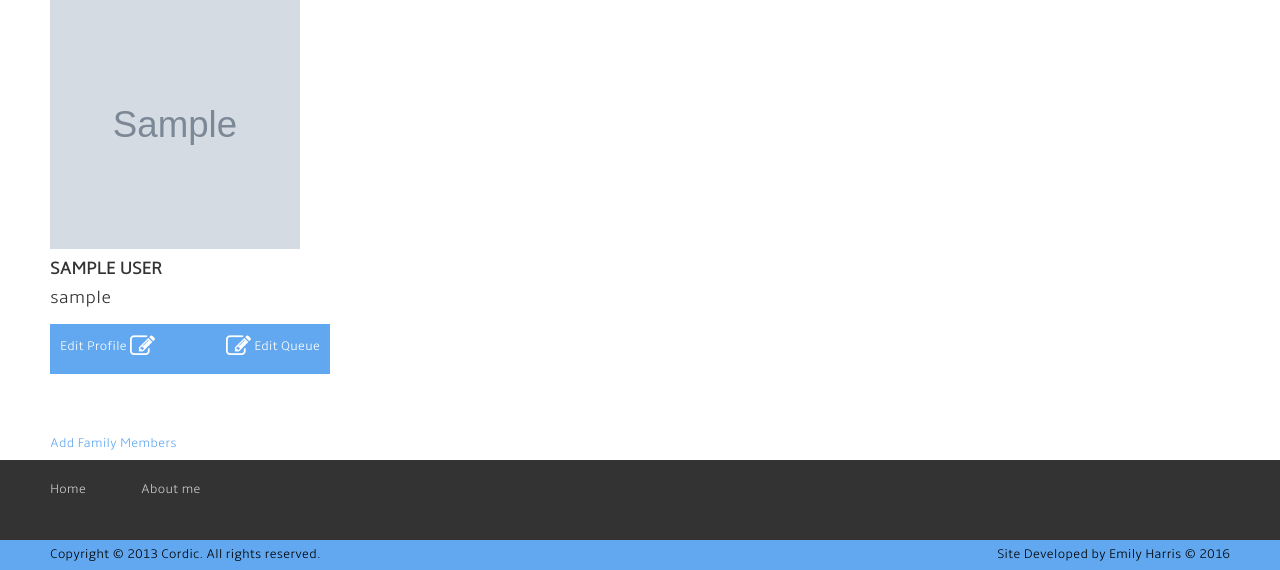
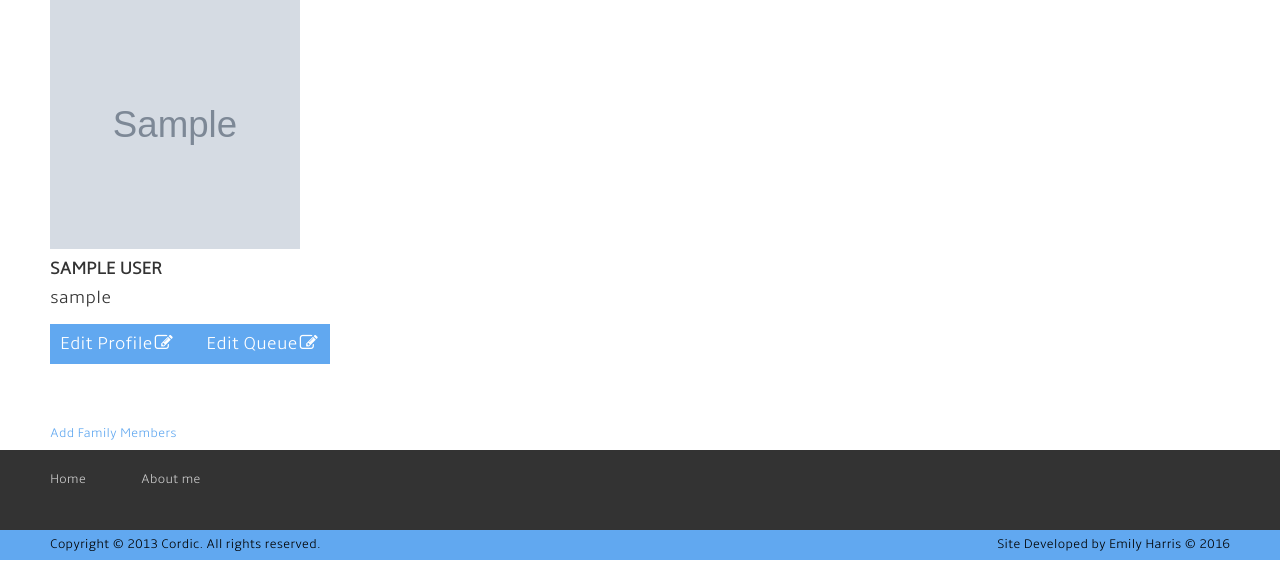
Before and after one commit to emilycharris/final_project, a Django app: page /children_profile_list/ in a window 1280 px wide. Shown: the part 257-827 px from the top of the page. Run offline with Django 3.2, Linux system fonts and the light colour scheme; a user stored in the database is signed in; tables that the repository leaves empty hold one stand-in row (values such as "Sample post"); grey boxes marked "Sample" are stand-in pictures; parts of the project's set-up code (start-up, migrations or seed data) failed here and were passed over; some libraries are stand-ins or nearby versions.

Commit message:
same edit links stuff

```diff
--- a/main/static/main/main.css
+++ b/main/static/main/main.css
@@ -49,3 +49,28 @@ aside .wrap{
 #right{
   float: right;
 }
+
+
+.socials-member2 {
+	margin-left: 0;
+	padding: 10px;
+	background: #61a8f0;
+	color: #fff;
+	overflow: hidden;
+}
+
+.socials-member2 li {
+	display: inline-block;
+	float: left;
+	line-height: 18px;
+}
+
+.socials-member2 li a {
+	color: #fff;
+	font-size: 18px;
+}
+
+.socials-member2 li a:hover {
+	text-decoration: none;
+	color: #333;
+}
--- a/templates/main/children_profile_list.html
+++ b/templates/main/children_profile_list.html
@@ -15,11 +15,9 @@
             <h4>{{user.profile.display_name}}</h4>
             <span class="job">{{user.username}}</span>
 
-            <ul class="socials-member">
-              <li class="first-title">Edit Profile</li>
-                <li><a href="{% url 'profile_update_view'%}"><i class="icon-edit"></i></a></li>
-                <li id='right' class='first-title'>Edit Queue</li>
-                <li id='right'><a href="{% url 'queue_list_view' %}"><i class="icon-edit"></i></a></li>
+            <ul class="socials-member2" style='font-size: 18px'>
+              <li><a href="{% url 'profile_update_view'%}">Edit Profile<i class="icon-edit"></i></a></li>
+              <li id='right'><a href="{% url 'queue_list_view' %}">Edit Queue<i class="icon-edit"></i></a></li>
             </ul>
         </div>
 
@@ -35,13 +33,11 @@
             <span class="job">{{object.user.username}}</span>
             {% endif %}
 
-            <ul class="socials-member">
-              <li><a href="{% url 'child_profile_update_view' object.pk %}"><i class="icon-edit"></i></a></li>
-              <li class="first-title">Edit Profile</li>
+            <ul class="socials-member2" style='font-size: 18px'>
+              <li><a href="{% url 'child_profile_update_view' object.pk %}">Edit Profile<i class="icon-edit"></i></a></li>
 
                 {% if object.rating_limit %}
-                <li id='right'><a href="{% url 'child_queue_list_view' object.pk %}"><i class="icon-edit"></i></a></li>
-                <li id='right' class='first-title'>Edit Queue</li>
+                <li id='right'><a href="{% url 'child_queue_list_view' object.pk %}">Edit Queue<i class="icon-edit"></i></a></li>
 
                 {% endif %}
 
```
